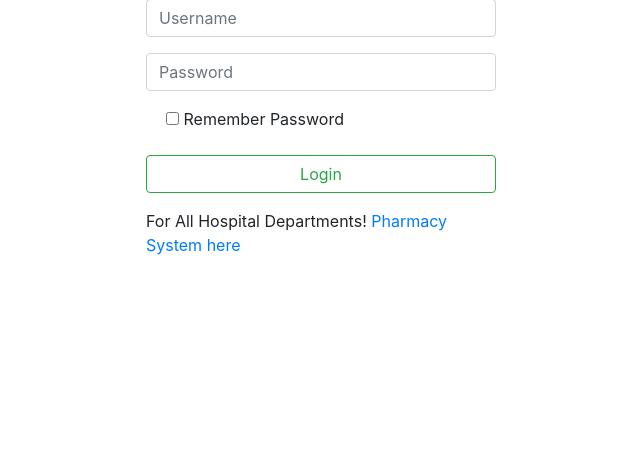
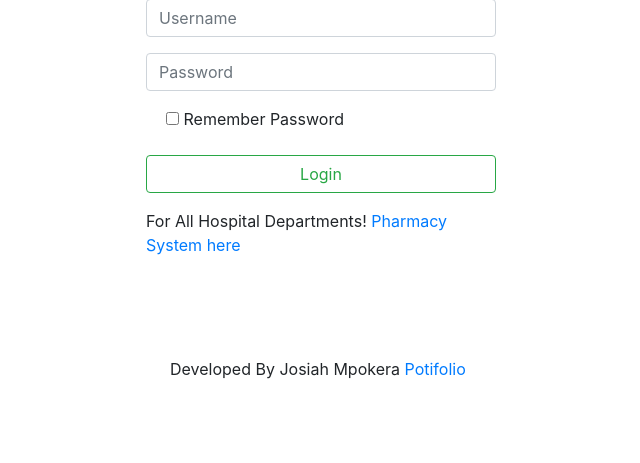
Before and after one commit to Josiahmpokera/Hospital-Management-System, a PHP site: page / in a window 1280 px wide. Shown: the part 227-690 px from the top of the page, without its empty margins (319-959 px from the left). Run offline with PHP 8.4, Linux system fonts and the light colour scheme.

Commit message:
Modification on Login file

```diff
--- a/index.php
+++ b/index.php
@@ -138,6 +138,11 @@ if(isset($_POST['submit'])) {
                    <button class="btn btn-outline-success btn-block" name="submit" type="submit" style="margin-top: 16px">Login</button>
 
                    <p style="margin-top: 16px;">For All Hospital Departments! <a href="">Pharmacy System here</a></p>
+
+                   <div style="margin-top: 100px;" class="ml-4">
+                     <p>Developed By Josiah Mpokera <a href="https://josiahmpokera.github.io/Joh19/">Potifolio</a></p>
+                    </div>
+
                </form>
 
            </div>
```
